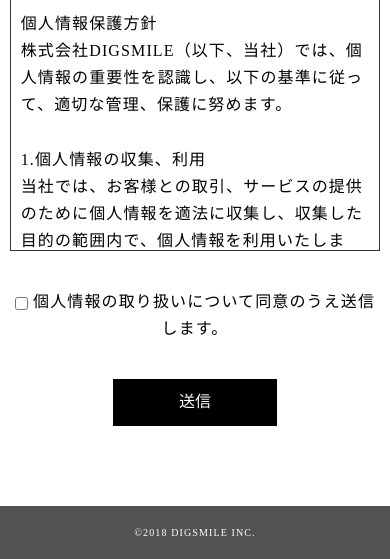
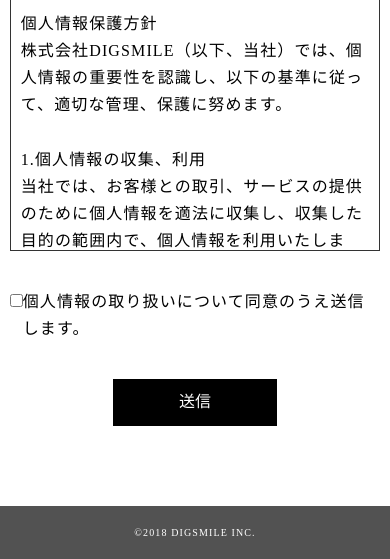
Before and after one commit to Mika-F620/Mika-F620.github.io, a PHP site: page /joukyu_kadai2/contact.html in a window 390 px wide. Shown: the part 1816-2375 px from the top of the page. Run offline with PHP 8.4, Linux system fonts and the light colour scheme.

Commit message:
Add files via upload
【コーディング課題】XDからコーディングをしよう【上級編】

```diff
--- a/joukyu_kadai2/contact.css
+++ b/joukyu_kadai2/contact.css
@@ -493,6 +493,22 @@ header #hamburger-navigation .menu li:last-child {
   }
 }
 
+@media (max-width: 599px) {
+  #contact .privacy .check {
+    display: -webkit-box;
+    display: -ms-flexbox;
+    display: flex;
+    -webkit-box-align: baseline;
+        -ms-flex-align: baseline;
+            align-items: baseline;
+    justify-self: center;
+  }
+  #contact .privacy .check .agree {
+    display: inline-block;
+    text-align: left;
+  }
+}
+
 #contact .button {
   text-align: center;
 }
--- a/joukyu_kadai2/contact.html
+++ b/joukyu_kadai2/contact.html
@@ -48,7 +48,7 @@
         </div>
     </header>
     <main>
-        <section id="contact" class="wrapper">
+        <section id="contact" class="wrapper scroll_bg">
             <p class="first">ご依頼やご相談についてのご質問やご要望がございましたら、下記フォームよりお気軽にお問い合わせください。送付いただいた内容を確認の上、担当者からご連絡させていただきます。</p>
             <form action="#" method="post" id="contact_form">
                 <p class="second">お問い合わせ種別<span>必須</span></p>
@@ -79,7 +79,7 @@
                     <label for="others">お問い合わせ内容<span>必須</span></label>
                     <textarea id="others" name="others" required="required"></textarea>
                 </div>
-                <div class="privacy scroll_bg">
+                <div class="privacy">
                     <p>PRIVACY POLICY</p>
                     <p class="disable-auto-tel">個人情報保護方針<br>
                         株式会社DIGSMILE（以下、当社）では、個人情報の重要性を認識し、以下の基準に従って、適切な管理、保護に努めます。
--- a/joukyu_kadai2/contact.scss
+++ b/joukyu_kadai2/contact.scss
@@ -464,6 +464,16 @@ header {
             @include tb{
                 margin-bottom: 37px;
             }
+
+            @include sp{
+                display: flex;
+                align-items: baseline;
+                justify-self: center;
+                .agree{
+                    display: inline-block;
+                    text-align: left;
+                }
+            }
         }
     }
 
--- a/joukyu_kadai2/script.js
+++ b/joukyu_kadai2/script.js
@@ -33,7 +33,7 @@
 
     // headerをスクロールすると、背景色が付く
     jQuery(window).on('scroll', function () {
-        if (jQuery('.scroll_bg').height() < jQuery(this).scrollTop()) {
+        if (jQuery('.scroll_bg').offset().top < jQuery(this).scrollTop()) {
             jQuery('.header-contents').addClass('bg');
         } else {
             jQuery('.header-contents').removeClass('bg');
```
Also changed, not shown: joukyu_kadai2/about.css (+7 -1 lines), joukyu_kadai2/about.scss (+7 -1 lines), 2 other files.
